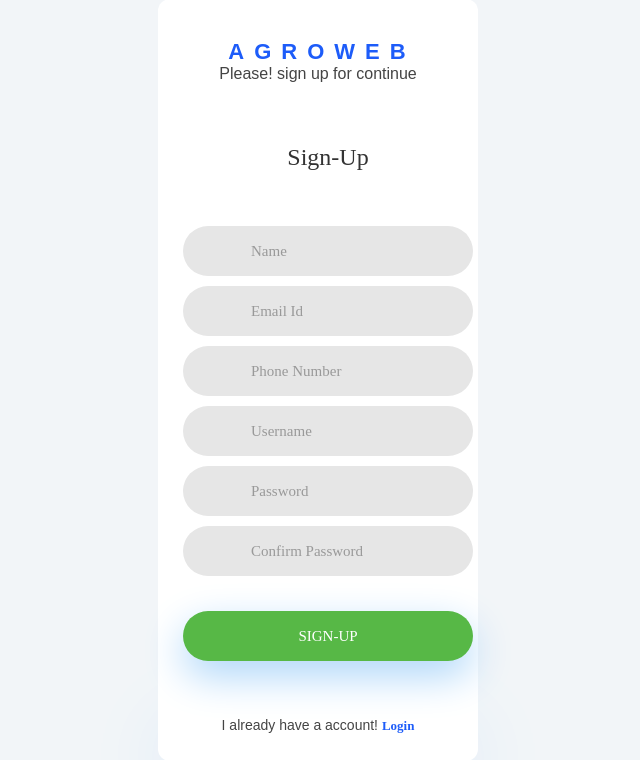
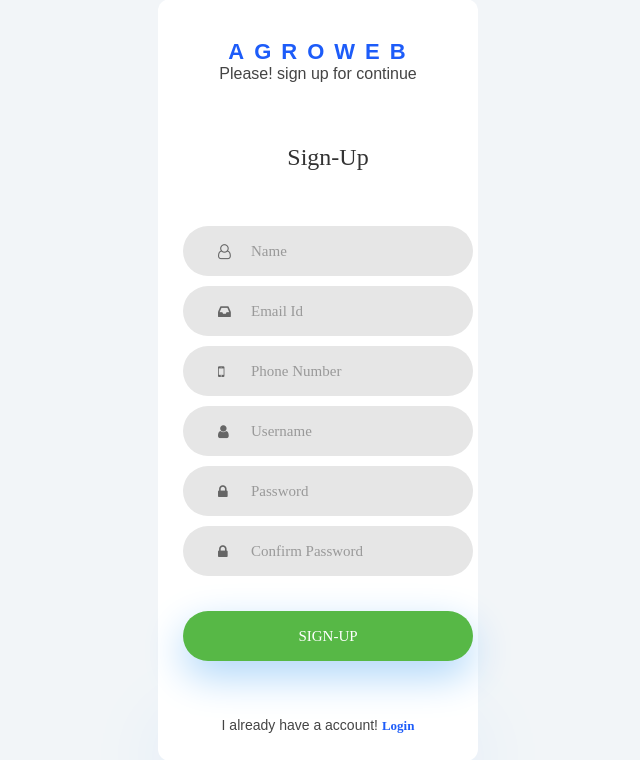
Before and after one commit to simran99/Hackk-Exchange, a Flask app: page /signup in a window 1280 px wide. Shown: the part 20-780 px from the top of the page, without its empty margins (322-962 px from the left). Run offline with Flask 2, Linux system fonts and the light colour scheme; some web fonts are replaced.

Commit message:
Login GTrans
Added Translate Plugin in login and sign-up pages

```diff
--- a/templates/signup.html
+++ b/templates/signup.html
@@ -2,7 +2,9 @@
 <head>
 <title>AgroWeb</title>
 <link rel="stylesheet" type="text/css" href="/css/login.css">
-
+  <link rel="stylesheet" type="text/css" href="/css/animate.css">
+  <link rel="stylesheet" type="text/css" href="/css/util.css">
+  <link rel="stylesheet" href="https://cdnjs.cloudflare.com/ajax/libs/font-awesome/4.7.0/css/font-awesome.min.css">
 <link rel="stylesheet" type="text/css" href="/css/main.css">
 </head>
 <body><div class="container">
@@ -23,21 +25,33 @@
           <div class="wrap-input100 validate-input" >
             <input class="input100" type="text" name="name" placeholder="Name">
             <span class="focus-input100"></span>
+            <span class="symbol-input100">
+              <i class="fa fa-user-o" aria-hidden="true"></i>
+            </span>
           </div>
 
           <div class="wrap-input100 validate-input" >
             <input class="input100" type="text" name="email" placeholder="Email Id">
             <span class="focus-input100"></span>
+            <span class="symbol-input100">
+              <i class="fa fa-inbox" aria-hidden="true"></i>
+            </span>
           </div>
 
           <div class="wrap-input100 validate-input" >
             <input class="input100" type="text" name="ph" placeholder="Phone Number">
             <span class="focus-input100"></span>
+            <span class="symbol-input100">
+              <i class="fa fa-mobile-phone" aria-hidden="true"></i>
+            </span>
           </div>
 
           <div class="wrap-input100 validate-input" >
             <input class="input100" type="text" name="username" placeholder="Username" data-validate="Username is required">
             <span class="focus-input100"></span>
+            <span class="symbol-input100">
+              <i class="fa fa-user" aria-hidden="true"></i>
+            </span>
           </div>
 
           <div class="wrap-input100 validate-input" data-validate = "Password is required">
@@ -66,5 +80,11 @@
       <div class="singup">
         I already have a account!  <a class="txt2" onclick="window.location.href='/login'">Login</a>
       </div>
+      <center><div id="google_translate_element"></div><script type="text/javascript">
+function googleTranslateElementInit() {
+  new google.translate.TranslateElement({pageLanguage: 'en', includedLanguages: 'bn,gu,hi,kn,mr,ne,pa,sd,ta,te,ur'}, 'google_translate_element');
+}
+</script><script type="text/javascript" src="//translate.google.com/translate_a/element.js?cb=googleTranslateElementInit"></script>
+                                        </center>
   </div>
 </div>
```
Also changed, not shown: templates/login.html (+13 -1 lines).
